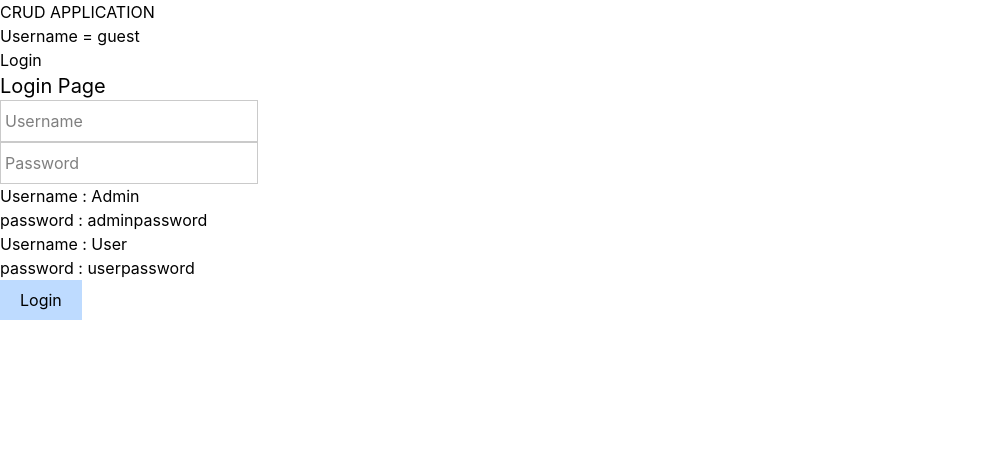
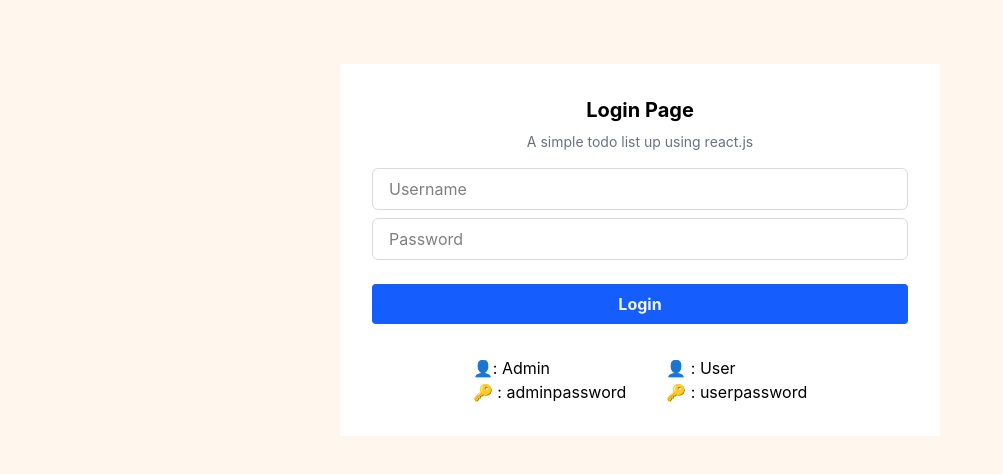
Before and after one commit to BismaBendesa/front-end-react, a React (Vite) app: page / in a window 1280 px wide. Shown: the top 474 px of the page, without its empty margins (0-1003 px from the left). Built offline with nearby package versions, Linux system fonts and the light colour scheme.

Commit message:
Checkpoint 2 : Login Style

```diff
--- a/src/components/Navbar.jsx
+++ b/src/components/Navbar.jsx
@@ -19,7 +19,7 @@ const Navbar = () => {
   }, [])
 
   return (
-    <div>
+    <div className='w-full flex align-center justify-between'>
       <h3>CRUD APPLICATION</h3>
       <p>Username = {username}</p>
       {username === 'guest' ? <Link to="/">Login</Link> : <button className='cursor-pointer font-bold bg-red-200 p-2'  onClick={handleLogout}>Logout</button>}
--- /dev/null
+++ b/src/components/Pagination.jsx
@@ -0,0 +1,49 @@
+import React, { useState } from "react";
+
+const Pagination = ({ tasks, tasksPerPage, paginate, currentPage }) => {
+  // Function to generate pagination buttons
+  const renderPaginationButtons = () => {
+    const totalPages = Math.ceil(tasks.length / tasksPerPage); // Calculate total pages
+    let buttons = [];
+
+    for (let i = 1; i <= totalPages; i++) {
+      buttons.push(
+        <button
+          key={i}
+          onClick={() => paginate(i)}
+          disabled={currentPage === i}
+          style={{ margin: "5px", padding: "5px 10px", cursor: "pointer" }}
+        >
+          {i}
+        </button>
+      );
+    }
+
+    return buttons;
+  };
+
+  return (
+    <div>
+      {/* Previous Button */}
+      <button
+        onClick={() => paginate(currentPage - 1)}
+        disabled={currentPage === 1}
+      >
+        Prev
+      </button>
+
+      {/* Call the function to render pagination buttons */}
+      {renderPaginationButtons()}
+
+      {/* Next Button */}
+      <button
+        onClick={() => paginate(currentPage + 1)}
+        disabled={currentPage === Math.ceil(tasks.length / tasksPerPage)}
+      >
+        Next
+      </button>
+    </div>
+  );
+};
+
+export default Pagination;
--- a/src/pages/Home.jsx
+++ b/src/pages/Home.jsx
@@ -1,14 +1,26 @@
 import React, { useContext, useEffect, useState } from 'react'
-import { Link } from 'react-router-dom'
 import Navbar from '../components/Navbar'
+import Pagination from '../components/Pagination'
 
 
 const Home = () => {
   // store all the tasks
   const [tasks, setTasks] = useState([])
   // store task name for input
-  const [taskName, setTaskName] = useState('')
+  const [taskName, setTaskName] = useState('');
+  // pagination
+  const [currentPage, setCurrentPage] = useState(1);
+  const taskPerPage = 5;
 
+  // first and last task for slice pagination
+  const lastTask = currentPage * taskPerPage;
+  const firstTask = lastTask - taskPerPage;
+  // const currentTasks = tasks.slice(firstTask, lastTask);
+
+  // change pagination
+  const paginate = (pageNumber) => {
+    setCurrentPage(pageNumber)
+  }
 
   // create new task
   const createTask = (e) => {
@@ -20,11 +32,13 @@ const Home = () => {
     setTaskName('')
   }
 
+  // Toggle Checklist
   const toggleCheckedTask = (id) => {
     const updatedTasks = tasks.map(task => task.id === id ? {...task, status: !task.status} : task)
     setTasks(updatedTasks);
   }
 
+  // Delete Todo
   const deleteTask = (id) => {
     const updatedTasks = tasks.filter(task => task.id !== id)
     setTasks(updatedTasks)
@@ -63,7 +77,9 @@ const Home = () => {
       {/* add new todolist */}
       <input type="text" className='border border-[#cacaca] px-1 py-2 block' placeholder='Add New todo List' onChange={e => setTaskName(e.target.value)}/>
       <button className='bg-blue-600 text-blue-50 cursor-pointer' onClick={createTask}>Confirm</button>
+      {/* Todo List */}
       <div className='todos flex flex-col gap-2'>
+        {/* can be refactor using reusable component */}
         {tasks.length == 0 ? (<p>No Task Found</p>) : (
           tasks.map(task => (
             <div className='todo' key={task.id}>
@@ -73,17 +89,15 @@ const Home = () => {
             </div>
           ))
         )}
-        {/* <div className='todo'>
-          <input type="checkbox" />
-          <label htmlFor="checkbox-1 mr-5 inline-block">Todo List 1</label>
-          <div className='inline-block ml-5 px-2 py-0.5 bg-red-100'>x</div>
-        </div>
-        <div className='todo'>
-          <input type="checkbox" />
-          <label htmlFor="checkbox-1 mr-5 inline-block">Todo List 1</label>
-          <div className='inline-block ml-5 px-2 py-0.5 bg-red-100'>x</div>
-        </div> */}
       </div>
+
+      {/* Pagination Component */}
+      {/* <Pagination
+        tasks={tasks}
+        taskPerPage={taskPerPage}
+        paginate={paginate}
+        currentPage={currentPage}
+      /> */}
     </div>
   )
 }
--- a/src/pages/Login.jsx
+++ b/src/pages/Login.jsx
@@ -26,19 +26,31 @@ const Login = () => {
   };
 
   return (
-    <div>
-      <Navbar />
-      <form action="">
-        <h1 className='text-xl'>Login Page</h1>
-        <input className='border border-[#cacaca] px-1 py-2 block' placeholder='Username' type="text" onChange={e => setUsername(e.target.value)} required />
-        <input className='border border-[#cacaca] px-1 py-2 block'  placeholder='Password' type="password" onChange={e => setPassword(e.target.value)} required/>
+    <div className="wrapper bg-orange-50 w-screen h-screen pt-16">
+      <div className='mx-auto pt-8 bg-white w-full max-w-[600px] flex flex-col items-center justify-center p-8'>
+        {/* <Navbar /> */}
+        <h1 className='text-xl font-bold text-center'>Login Page</h1>
+        <p className='mt-2 text-gray-500 text-sm'>A simple todo list up using react.js</p>
 
-        <p>Username : Admin</p>
-        <p>password : adminpassword</p>
-        <p>Username : User</p>
-        <p>password : userpassword</p>
-        <button className='px-5 bg-blue-200 block py-2' type="submit" onClick={handleLogin}>Login</button>
-      </form>
+        <form action="" className='px-auto mt-4 w-full'>
+          <div className='flex flex-col gap-2'>
+            <input className='border border-[#dadada] px-4 py-2 block w-full rounded-md' placeholder='Username' type="text" onChange={e => setUsername(e.target.value)} required />
+            <input className='border border-[#dadada] px-4 py-2 block w-full rounded-md'  placeholder='Password' type="password" onChange={e => setPassword(e.target.value)} required/>
+          </div>
+
+          <button className='px-5 bg-blue-600 block py-2 w-full mt-6 rounded-sm text-blue-50 font-bold' type="submit" onClick={handleLogin}>Login</button>
+          <div className='flex gap-10 mt-8 justify-center'>
+            <div>
+              <p>👤: Admin</p>
+              <p>🔑 : adminpassword</p>
+            </div>
+            <div>
+              <p>👤 : User</p>
+              <p>🔑 : userpassword</p>
+            </div>
+          </div>
+        </form>
+      </div>
     </div>
   )
 }
```
